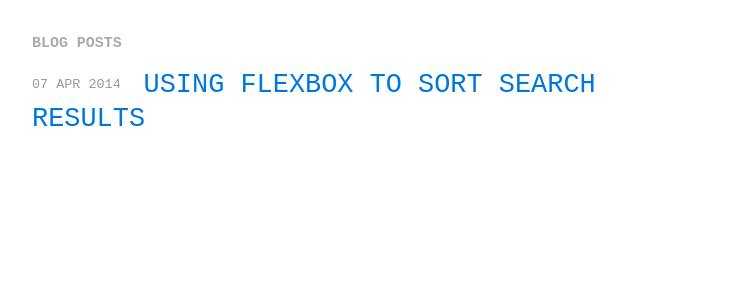
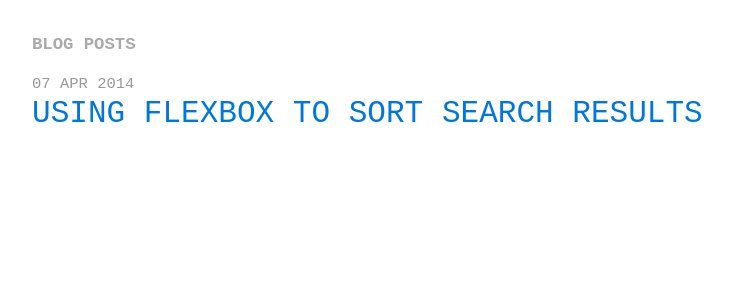
Before and after one commit to cvan/blog, a Jekyll site: the page built from blog/index.html, in a window 1280 px wide. Shown: the top 300 px of the page, without its empty margins (32-764 px from the left). Built offline with Jekyll 4.4.1, drawn with Linux system fonts in a browser that asks for light colours; some web fonts are replaced; Markdown is read by kramdown in place of the engine named in the settings.

Commit message:
style tweaks

```diff
--- a/blog/css/main.css
+++ b/blog/css/main.css
@@ -65,7 +65,8 @@
 body {
   background: #fff;
   color: #333;
-  font: 13px "Old Standard", oldstandard, Helvetica, sans-serif;
+  /*font: 13px "Old Standard", oldstandard, Helvetica, sans-serif;*/
+  font: 15px "Helvetica Neue", sans-serif;
 }
 
 h1, h2, h3, h4, h5, h6, .meta, .posts li {
@@ -88,9 +89,9 @@
 }
 
 a {
+  border-bottom: 1px solid transparent;
   text-decoration: none;
-  -webkit-transition: color 0.3s ease-in-out;
-  transition: color 0.3s ease-in-out;
+  transition: border-bottom .15s ease-in-out, color .15s ease-in-out;
 }
 
 a:link {
@@ -98,15 +99,16 @@
 }
 
 a:visited {
-  color: #b0c;
   color: #07d;
 }
 
 a:hover {
+  border-bottom-color: #def;
   color: #0ae;
 }
 
 a:active {
+  border-bottom-color: #fed;
   color: #f81;
 }
 
@@ -117,13 +119,13 @@
 
 .posts li {
   line-height: 1.75em;
+  padding-left: 0px;
 }
 
-.posts span {
+.posts time {
   color: #999;
+  display: block;
   font-size: 50%;
-  padding-right: .5em;
-  vertical-align: middle;
 }
 
 main {
@@ -192,9 +194,6 @@
   border: 0;
 }
 
-.post p {
-}
-
 .post pre {
   border: 1px solid #ddd;
   background-color: #eef;
@@ -202,7 +201,11 @@
 }
 
 .post ul, .post ol {
-  margin-left: 1.35em;
+  margin: 1.5em 1.3em;
+}
+
+.post li + li {
+  margin-top: 1em;
 }
 
 .post code {
--- a/blog/index.html
+++ b/blog/index.html
@@ -5,6 +5,6 @@
 
 <ol class="posts">
 {% for post in site.posts %}
-  <li><span>{{ post.date | date_to_string }}</span> <a href="{{ post.url }}">{{ post.title }}</a></li>
+  <li><time>{{ post.date | date_to_string }}</time> <a href="{{ post.url }}">{{ post.title }}</a></li>
 {% endfor %}
 </ol>
```
